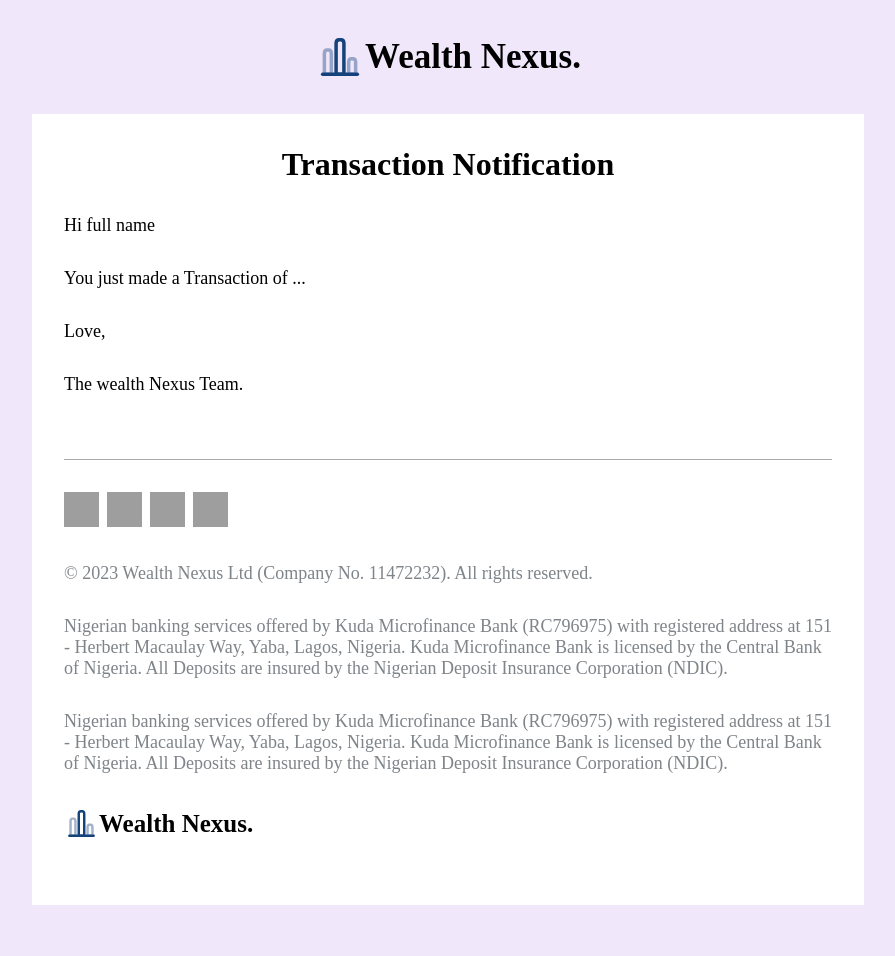
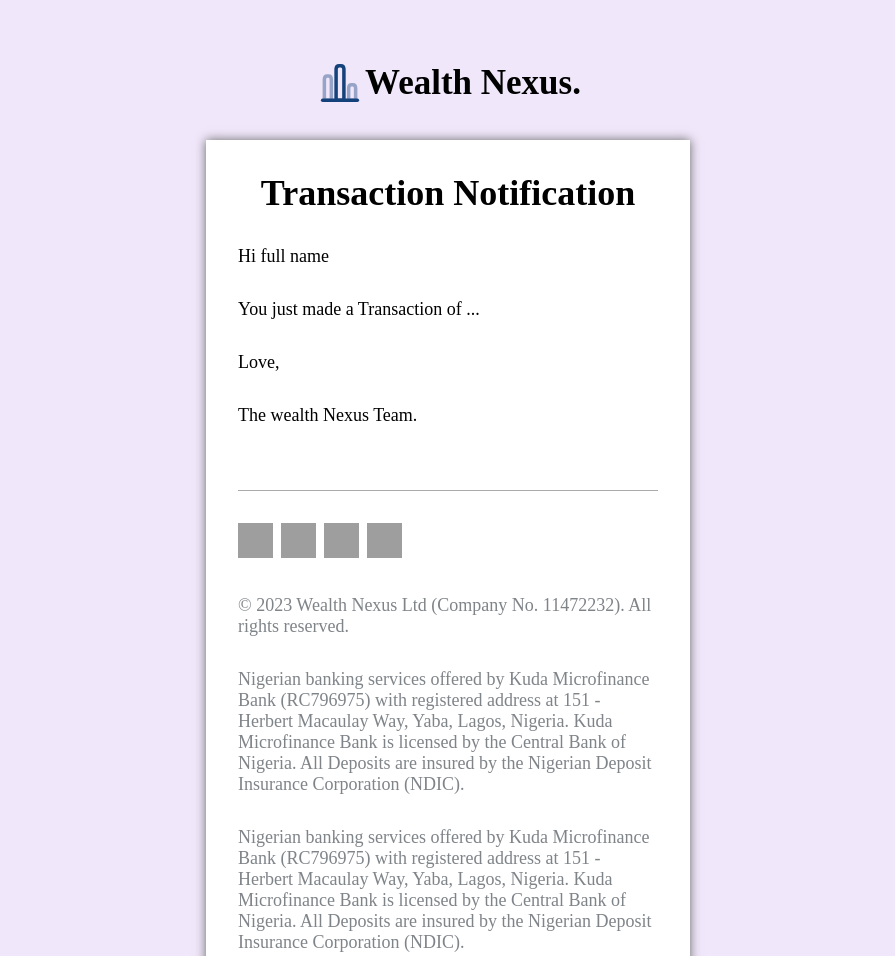
Before and after one commit to PCollinx/template, a plain HTML site: page index.html in a window 1280 px wide. Shown: the top 956 px of the page, without its empty margins (192-1087 px from the left). Drawn offline with Linux system fonts and the light colour scheme; grey boxes are pictures that could not be loaded.

Commit message:
quick fix

```diff
--- a/index.html
+++ b/index.html
@@ -14,8 +14,11 @@
 	padding: 0;
 }
 body {
+    font-size: 18px;
     background-color: #f0e7fa;
-    width: 100%;
+    max-width: 700px;
+    margin: 0 auto;
+    padding: 2%;
 }
 .title {
     margin-top: 2rem;
@@ -54,6 +57,7 @@ body {
 
 .main {
     background-color: #fff;
+    box-shadow: 0 0 10px #666;
     width: 60%;
     margin: 2rem auto;
     padding: 2rem 2rem 4rem 2rem;
```
